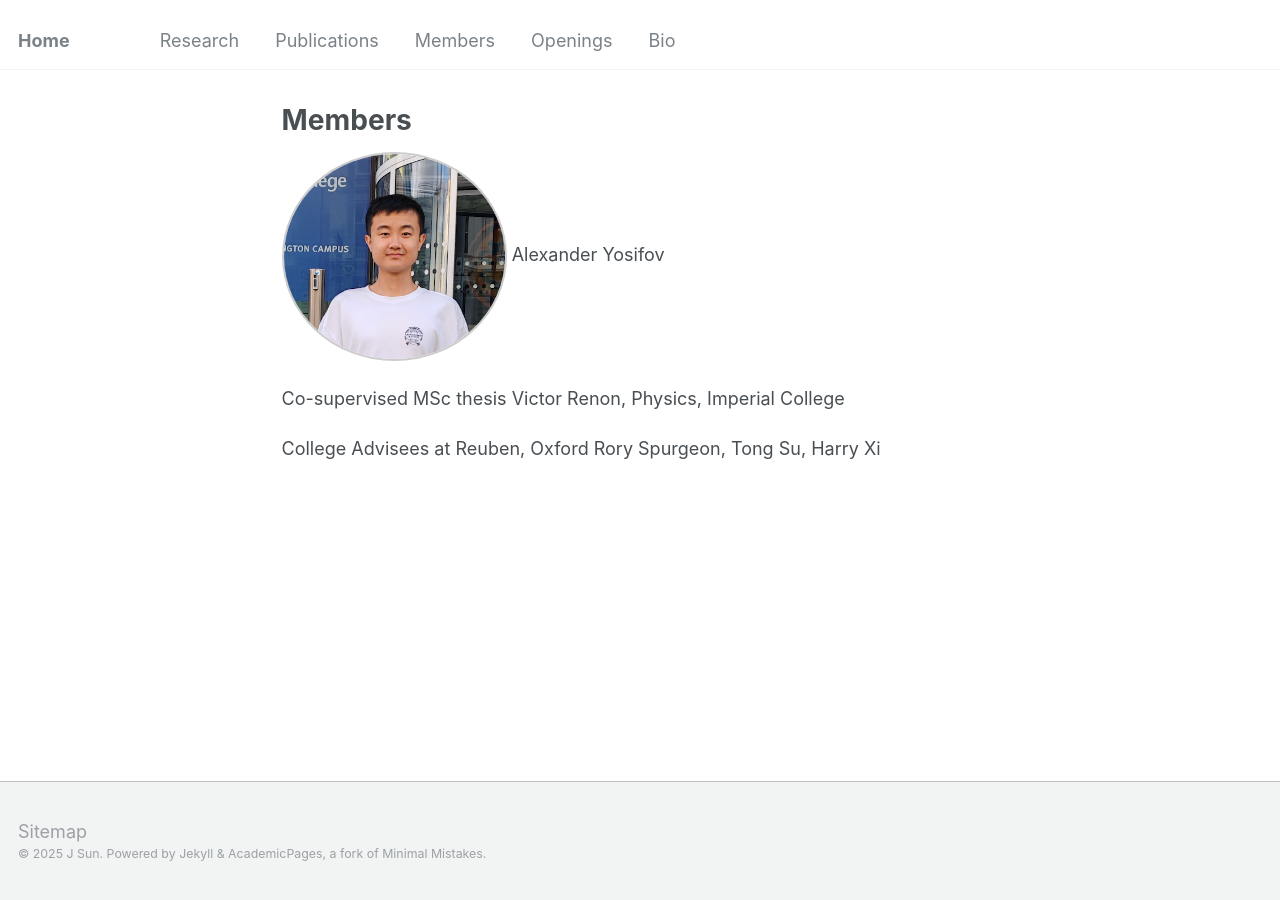
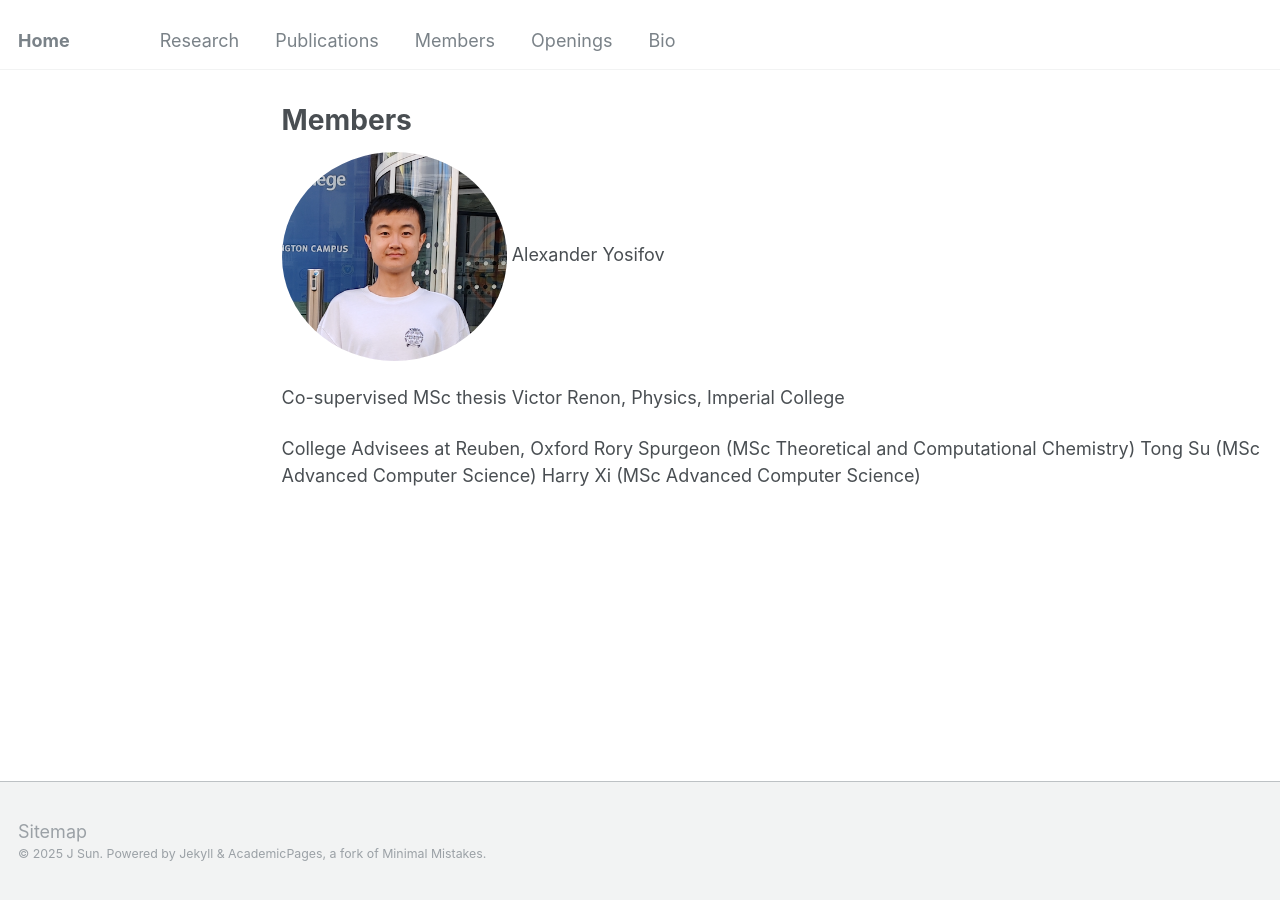
Before and after one commit to jinzhao-sun/jinzhao-sun.github.io, a Jekyll site: the page built from _pages/members.md, in a window 1280 px wide. Built offline with Jekyll 4.4.1, drawn with Linux system fonts in a browser that asks for light colours.

Commit message:
Update members.md

```diff
--- a/_pages/members.md
+++ b/_pages/members.md
@@ -10,7 +10,7 @@ redirect_from:
 {% include base_path %}
 
 
-<img src="/images/profile.jpg" alt="Description" style="border-radius: 50%; box-shadow: 0 0px 1px rgba(0, 0, 0, 0.02); border: 2px solid #ccc; width: 225px;">
+<img src="/images/profile.jpg" alt="Description" style="border-radius: 50%; box-shadow: 0 0px 1px rgba(0, 0, 0, 0.02); border: 0px solid #ccc; width: 225px;">
 Alexander Yosifov
 
 
@@ -18,4 +18,6 @@ Co-supervised MSc thesis
 Victor Renon, Physics, Imperial College
 
 College Advisees at Reuben, Oxford
-Rory Spurgeon, Tong Su, Harry Xi
+Rory Spurgeon (MSc Theoretical and Computational Chemistry)
+Tong Su (MSc Advanced Computer Science)
+Harry Xi (MSc Advanced Computer Science)
```
